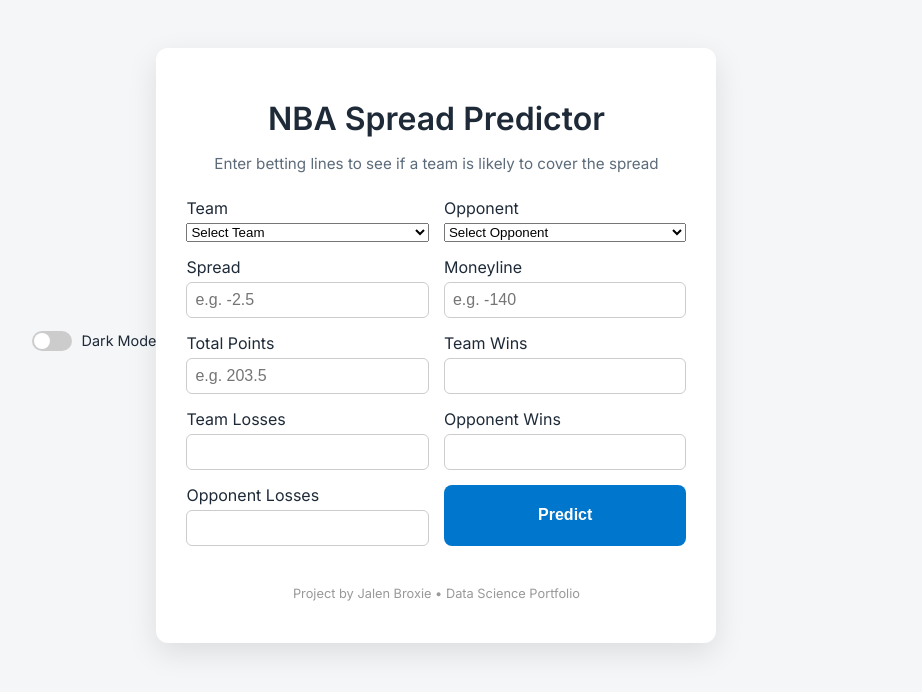
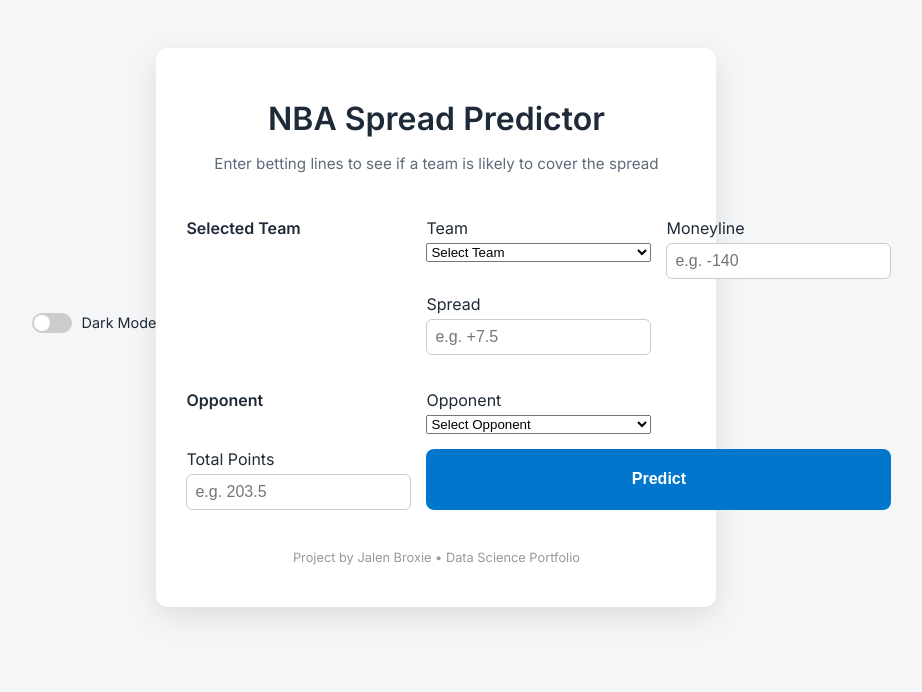
Before and after one commit to Jalen137/NBA-Betting-Model, a Flask app: page / in a window 1280 px wide. Shown: the top 692 px of the page, without its empty margins (266-1188 px from the left). Run offline with Flask 3, Linux system fonts and the light colour scheme; parts of the project's set-up code (start-up, migrations or seed data) failed here and were passed over.

Commit message:
Add files via upload

```diff
--- a/app.py
+++ b/app.py
@@ -5,25 +5,26 @@ import os
 from nba_api.stats.endpoints import leaguestandings
 import time
 from nba_api.stats.static import teams
+from flask_caching import Cache
+
 
 nba_teams = sorted([team['full_name'] for team in teams.get_teams()])
 
+@cache.memoize(timeout=3600)  # Cache for 1 hour
 def get_team_record(team_name):
-    try:
-        standings = leaguestandings.LeagueStandings(season="2023-24").get_data_frames()[0]
-        team_row = standings[standings['TeamName'] == team_name]
+    standings = leaguestandings.LeagueStandings(season="2023-24").get_data_frames()[0]
+    team_row = standings[standings['TeamName'] == team_name]
 
-        if not team_row.empty:
-            wins = int(team_row.iloc[0]['Win'])
-            losses = int(team_row.iloc[0]['Loss'])
-            return wins, losses
-        else:
-            return None, None
-    except Exception as e:
-        print("Error fetching record:", e)
+    if not team_row.empty:
+        wins = int(team_row.iloc[0]['Win'])
+        losses = int(team_row.iloc[0]['Loss'])
+        return wins, losses
+    else:
         return None, None
 
+
 app = Flask(__name__)
+cache = Cache(app, config={'CACHE_TYPE': 'SimpleCache'})
 
 # Load the trained model
 model = joblib.load('xgboost_betting_model.pkl')
--- a/requirements.txt
+++ b/requirements.txt
@@ -127,3 +127,4 @@ Werkzeug==2.3.6
 xgboost==3.0.0
 yfinance==0.2.44
 nba_api
+Flask-Caching
--- a/static/style.css
+++ b/static/style.css
@@ -42,6 +42,15 @@ h1 {
     font-weight: 600;
     color: var(--text-color);
 }
+
+h3 {
+    text-align: left;
+    margin-top: 20px;
+    color: var(--text-color);
+    font-size: 1rem;
+    font-weight: 600;
+}
+
 
 .subheading {
     font-size: 0.95rem;
--- a/templates/index.html
+++ b/templates/index.html
@@ -24,8 +24,10 @@
         </div>
 
         <form method="post" action="/predict" class="form-grid">
+            <h3>Selected Team</h3>
+            <div class="form-grid">
                 <div class="form-group">
-                <label>Team</label>
+                    <label for="team">Team</label>
                     <select name="team" id="team" required>
                         <option disabled selected value="">Select Team</option>
                         {% for team in nba_teams %}
@@ -33,9 +35,20 @@
                         {% endfor %}
                     </select>
                 </div>
+                <div class="form-group">
+                    <label>Moneyline</label>
+                    <input type="text" name="moneyline" placeholder="e.g. -140" required>
+                </div>
+                <div class="form-group">
+                    <label>Spread</label>
+                    <input type="text" name="spread" placeholder="e.g. +7.5" required>
+                </div>
+            </div>
 
+            <h3>Opponent</h3>
+            <div class="form-grid">
                 <div class="form-group">
-                <label>Opponent</label>
+                    <label for="opponent">Opponent</label>
                     <select name="opponent" id="opponent" required>
                         <option disabled selected value="">Select Opponent</option>
                         {% for team in nba_teams %}
@@ -43,89 +56,15 @@
                         {% endfor %}
                     </select>
                 </div>
-
-            <div class="form-group">
-                <label>Spread</label>
-                <input type="number" step="0.1" name="spread" placeholder="e.g. -2.5" required>
-            </div>
-
-            <div class="form-group">
-                <label>Moneyline</label>
-                <input type="number" step="1" name="moneyline" placeholder="e.g. -140" required>
             </div>
 
             <div class="form-group">
                 <label>Total Points</label>
-                <input type="number" step="0.1" name="total" placeholder="e.g. 203.5" required>
-            </div>
-
-            <div class="form-group">
-                <label>Team Wins</label>
-                <input type="number" step="1" name="team_wins" id="team_wins" readonly required>
-            </div>
-
-            <div class="form-group">
-                <label>Team Losses</label>
-                <input type="number" step="1" name="team_losses" id="team_losses" readonly required>
-            </div>
-
-            <div class="form-group">
-                <label>Opponent Wins</label>
-                <input type="number" step="1" name="opponent_wins" id="opponent_wins" readonly required>
-            </div>
-
-            <div class="form-group">
-                <label>Opponent Losses</label>
-                <input type="number" step="1" name="opponent_losses" id="opponent_losses" readonly required>
+                <input type="text" name="total" placeholder="e.g. 203.5" required>
             </div>
 
             <button type="submit">Predict</button>
         </form>
-
-        <script>
-            const teamRecords = {
-                "Golden State Warriors": { wins: 48, losses: 34 },
-                "Houston Rockets": { wins: 52, losses: 30 },
-                "Boston Celtics": { wins: 64, losses: 18 },
-                "Miami Heat": { wins: 46, losses: 36 }
-            };
-
-            const teamSelect = document.getElementById("team");
-            const opponentSelect = document.getElementById("opponent");
-
-            Object.keys(teamRecords).forEach(team => {
-                const opt1 = document.createElement("option");
-                opt1.value = team;
-                opt1.textContent = team;
-                teamSelect.appendChild(opt1);
-
-                const opt2 = document.createElement("option");
-                opt2.value = team;
-                opt2.textContent = team;
-                opponentSelect.appendChild(opt2);
-            });
-
-            function fillTeamRecord() {
-                const team = teamSelect.value;
-                document.getElementById("team_wins").value = teamRecords[team].wins;
-                document.getElementById("team_losses").value = teamRecords[team].losses;
-            }
-
-            function fillOpponentRecord() {
-                const opp = opponentSelect.value;
-                document.getElementById("opponent_wins").value = teamRecords[opp].wins;
-                document.getElementById("opponent_losses").value = teamRecords[opp].losses;
-            }
-
-            // Add loading spinner on form submit
-            document.querySelector("form").addEventListener("submit", function () {
-                document.getElementById("loading").style.display = "block";
-            });
-        </script>
-
-
-
-
 
         {% if prediction %}
         <div class="prediction-box">
@@ -143,7 +82,11 @@
         function toggleDarkMode() {
             document.body.classList.toggle('dark');
         }
+
+        // Show loading spinner after form submit
+        document.querySelector("form").addEventListener("submit", function () {
+            document.getElementById("loading").style.display = "block";
+        });
     </script>
-
 </body>
 </html>
```
Lines whose indentation alone changed are shown as unchanged.
